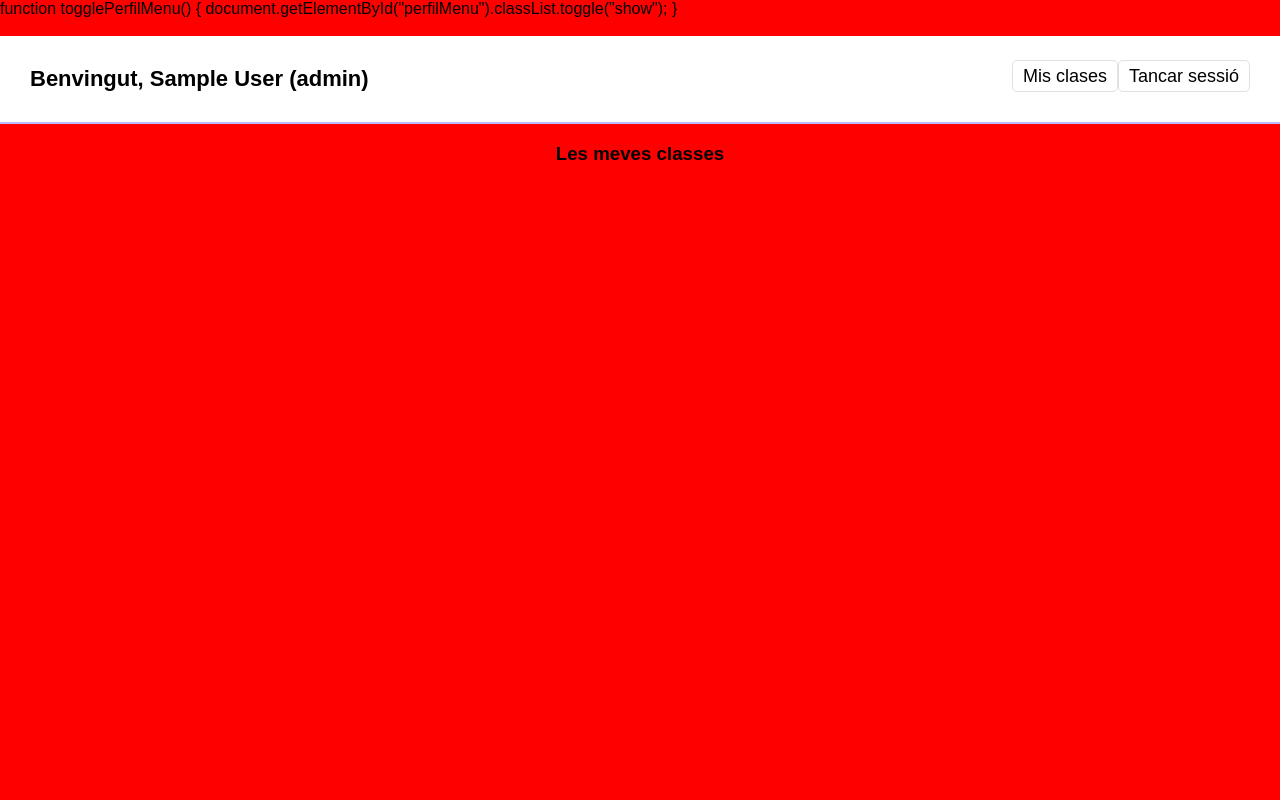
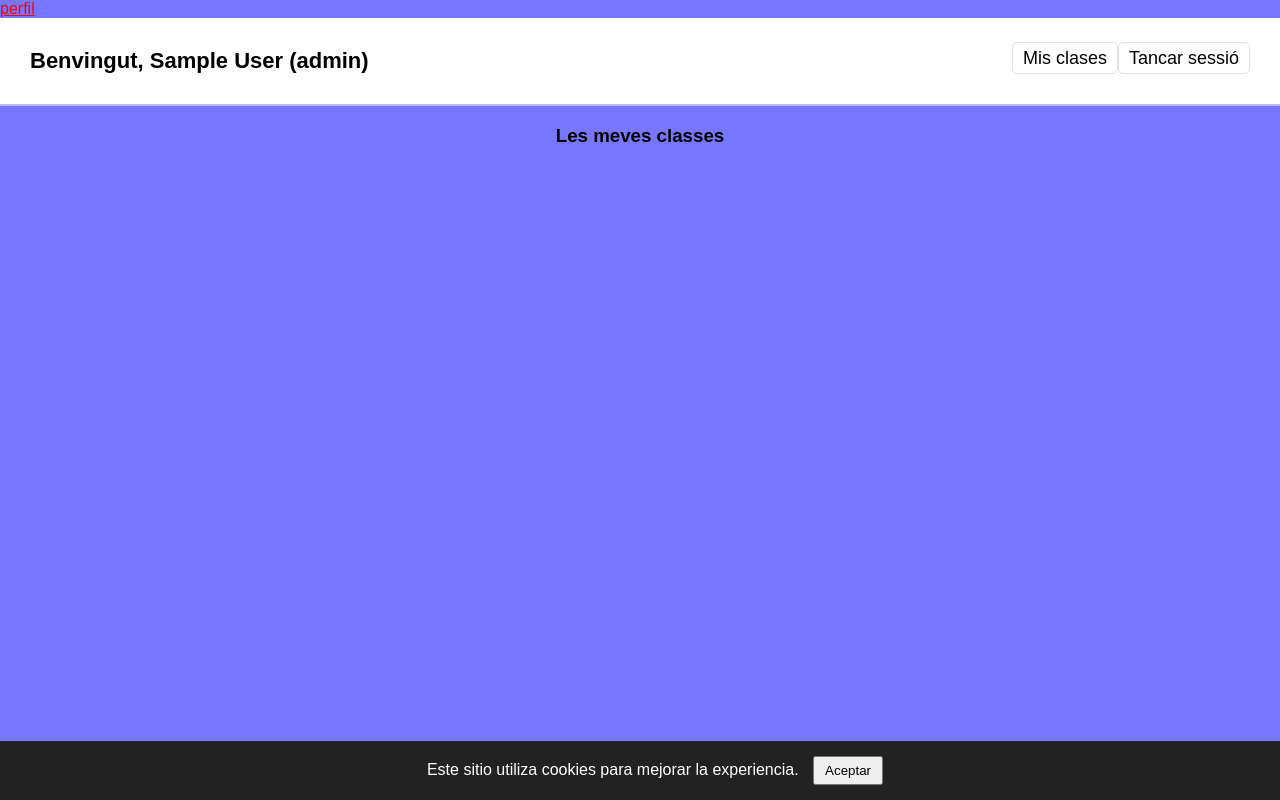
Before and after one commit to sebastianrevelo100-eng/Sintesis2, a PHP site: page /mainPage.php in a window 1280 px wide. Run offline with PHP 8.4, Linux system fonts and the light colour scheme; the visitor is signed in with stand-in values (Sample User, id 1).

Commit message:
cambio para las cookies

```diff
--- /dev/null
+++ b/aceptarCookies.php
@@ -0,0 +1,5 @@
+<?php
+setcookie("cookies_aceptadas", "1", time() + 10, "/");
+header("Location: mainPage.php");
+exit;
+?>
--- a/mainPage.css
+++ b/mainPage.css
@@ -4,7 +4,7 @@ body{
     margin:0;
     padding:0;
     font-family: Arial, Helvetica, sans-serif;
-    background-color: red;
+    background-color: #7676ff;
 }
 
 /* Menú */
@@ -66,12 +66,14 @@ h3{
     width: 200px;
     padding: 15px;
     border-radius: 5px;
+    text-decoration: none;
 }
 
 .clase a{
     color: black;
     font-size: 18px;
     font-weight: bold;
+    text-decoration: none;
 }
 
 .perfil-header {
--- a/mainPage.php
+++ b/mainPage.php
@@ -18,7 +18,7 @@ $rol = $_SESSION['rol'];
     <meta charset="UTF-8">
     <title>EduMain - Página principal</title>
     <link rel="stylesheet" href="mainPage.css">
-    <link
+    <link>
     <script>
 
 
@@ -74,7 +74,11 @@ $rol = $_SESSION['rol'];
 <?php
 include 'php/conexion.php'; // nos conectamos a la base de datos
 
-
+if (!isset($_COOKIE['cookies_aceptadas'])) {
+    $mostrarFooterCookies = true;
+} else {
+    $mostrarFooterCookies = false;
+}
 
 // Muestra las clases depende si eres profe o alumno
 if($rol == 'alumno'){
@@ -107,8 +111,28 @@ if($rol == 'profesor'){
 }
 
 
+
+
 $conn->close();
 ?>
 
+<?php if ($mostrarFooterCookies): ?>
+<footer style="
+    position: fixed;
+    bottom: 0;
+    left: 0;
+    width: 100%;
+    background: #222;
+    color: white;
+    padding: 15px;
+    text-align: center;
+">
+    Este sitio utiliza cookies para mejorar la experiencia.
+    <form action="aceptarCookies.php" method="POST" style="display:inline;">
+        <button type="submit" style="margin-left:10px; padding:5px 10px;">Aceptar</button>
+    </form>
+</footer>
+<?php endif; ?>
+
 </body>
 </html>
--- a/php/login.php
+++ b/php/login.php
@@ -37,7 +37,6 @@ if (!empty($_POST['correo']) && !empty($_POST['contraseña'])) {
     echo "Rellena los campos";
 }
 
-$_SESSION['foto_perfil'] = $user['foto_perfil'];
 
 
 $conn->close();
```
